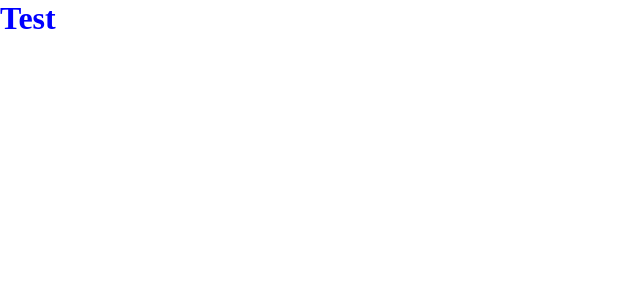
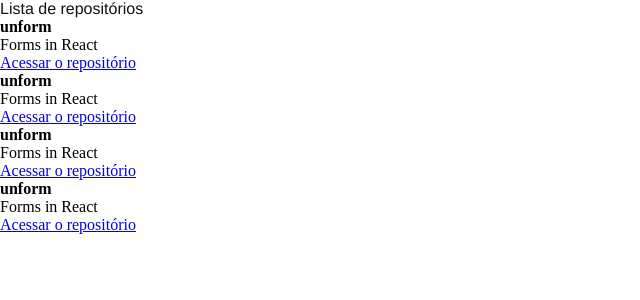
Before and after one commit to joseaugustoss/github-explorer, a React app: page / in a window 1280 px wide. Shown: the top 300 px of the page, without its empty margins (0-640 px from the left). Built offline with nearby package versions, Linux system fonts and the light colour scheme.

Commit message:
react property

```diff
--- a/src/App.jsx
+++ b/src/App.jsx
@@ -1,5 +1,8 @@
+import { RepositoryList } from "./components/RepositoryList";
 import "./styles/global.scss";
 
 export function App() {
-  return <h1>Hello World!</h1>;
+  return (
+      <RepositoryList />
+  )
 }
--- /dev/null
+++ b/src/components/RepositoryItem.jsx
@@ -0,0 +1,12 @@
+export function RepositoryItem(props) {
+  return (
+    <>
+      <li>
+        <strong>{props.repository.name}</strong>
+        <p>{props.repository.description}</p>
+
+        <a href={props.repository.html_url}>Acessar o repositório</a>
+      </li>
+    </>
+  );
+}
--- /dev/null
+++ b/src/components/RepositoryList.jsx
@@ -0,0 +1,22 @@
+import { RepositoryItem } from "./RepositoryItem";
+
+const repository = {
+  name: "unform",
+  description: "Forms in React",
+  html_url: "https://github.com/unform/unform",
+};
+
+export function RepositoryList() {
+  return (
+    <section className="repository-list">
+      <h1>Lista de repositórios</h1>
+
+      <ul>
+        <RepositoryItem repository={repository} />
+        <RepositoryItem repository={repository} />
+        <RepositoryItem repository={repository} />
+        <RepositoryItem repository={repository} />
+      </ul>
+    </section>
+  );
+}
--- a/src/index.jsx
+++ b/src/index.jsx
@@ -2,4 +2,4 @@
 import { render } from "react-dom";
 import { App } from "./App";
 
-render(<h1>Test</h1>, document.getElementById("root"));
+render(<App />, document.getElementById("root"));
--- a/src/styles/global.scss
+++ b/src/styles/global.scss
@@ -1,10 +1,13 @@
-*, *::after, *::before{
-    margin: 0;
-    padding: 0;
-    outline: 0;
-    box-sizing: border-box;
+*,
+*::after,
+*::before {
+  margin: 0;
+  padding: 0;
+  outline: 0;
+  box-sizing: border-box;
 }
 
-h1{
-    color: blue;
+h1 {
+  font: 16px "Helvetica Neue", Arial, sans-serif;
+  color: #121212;
 }
```
